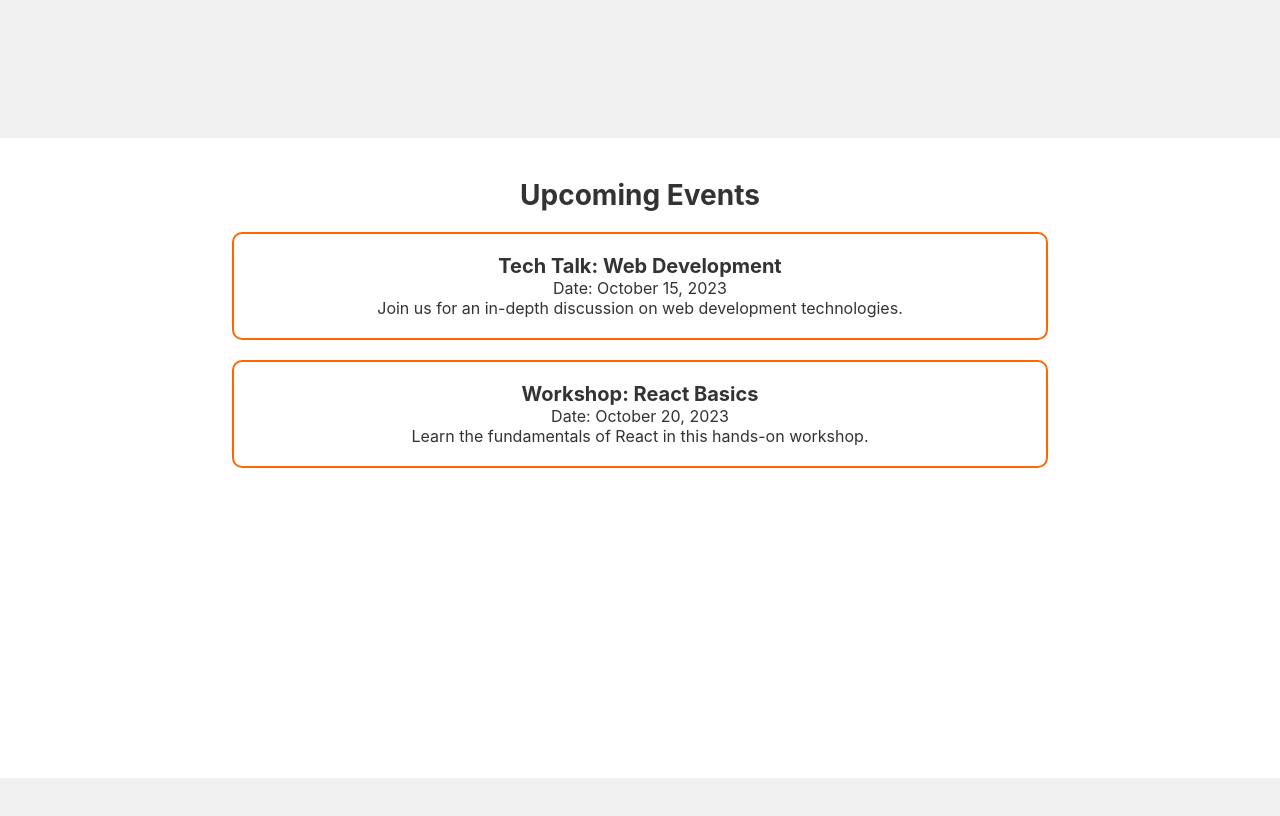
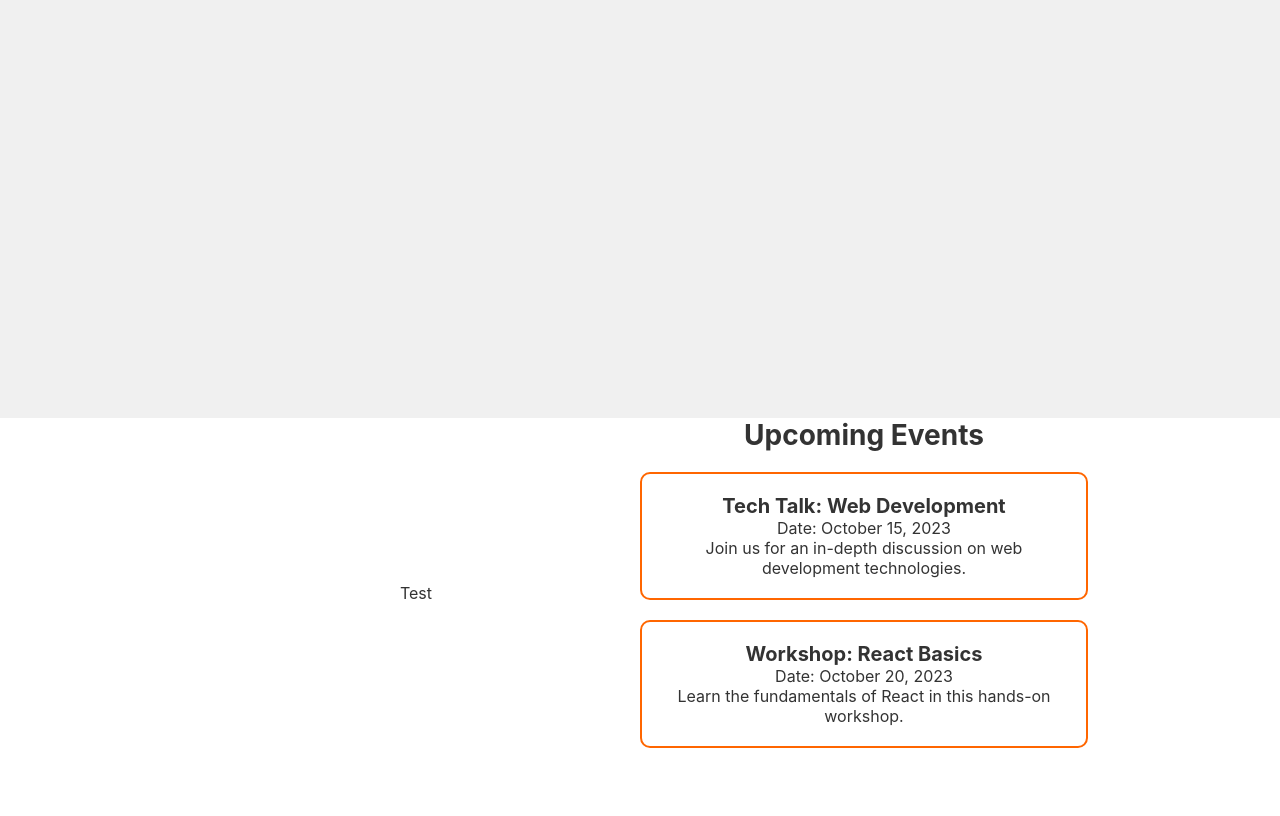
Before and after one commit to Informatique-VDuruy/website, a React (Create React App) app: page / in a window 1280 px wide. Shown: the part 1600-2416 px from the top of the page. Before the commit the page ends 2378 px from the top, so only its background shows below. Built offline with nearby package versions, Linux system fonts and the light colour scheme.

Commit message:
feat: some css changes & gh-pages deployement

```diff
--- a/src/assets/css/components/home/aboutus.css
+++ b/src/assets/css/components/home/aboutus.css
@@ -1,18 +1,19 @@
 /* AboutUs.css */
 
 .about-us {
-    padding: 40px;
     text-align: center;
 }
 
 .about-content {
     display: flex;
     flex-direction: column;
+    margin-top: 25vh;
 }
 
 .about-us h2 {
     font-size: 28px;
     margin-bottom: 20px;
+
 }
 
 .about-us p {
--- a/src/assets/css/components/home/events.css
+++ b/src/assets/css/components/home/events.css
@@ -5,13 +5,26 @@
 }
 .events {
     background-color: #ffffff;
-    padding: 40px;
 }
 
 .events-content {
+    display: grid;
+    margin: 0 15vw;
+    margin-top: 20vh;
+    grid-template-columns: 50% 50%;
+    grid-template-rows: 100%;
+}
+
+.upcomming-events {
+    grid-column: 2;
+    grid-row: 1;
     display: flex;
     flex-direction: column;
-    margin: 0 15vw;
+}
+
+.previous-events {
+    grid-column: 1;
+    grid-row: 1;
 }
 
 .event-box {
@@ -25,6 +38,7 @@
 }
 
 .events h2 {
+    text-align: center;
     font-size: 28px;
     margin-bottom: 20px;
 }
--- a/src/components/homepage/events.tsx
+++ b/src/components/homepage/events.tsx
@@ -20,6 +20,10 @@ function Events() {
     return (
         <section className="events">
             <div className='events-content'>
+                <div className='previous-events'>
+                    Test
+                </div>
+                <div className='upcomming-events'>
                     <h2>Upcoming Events</h2>
                     {events.map((event, index) => (
                         <div className='event-box'>
@@ -29,6 +33,7 @@ function Events() {
                         </div>
                     ))}
                 </div>
+            </div>
         </section>
         );
     }
```
Also changed, not shown: package.json (+8 -1 lines), 1 other file (tests, documents, lock files or other folders). Lines whose indentation alone changed are shown as unchanged.
